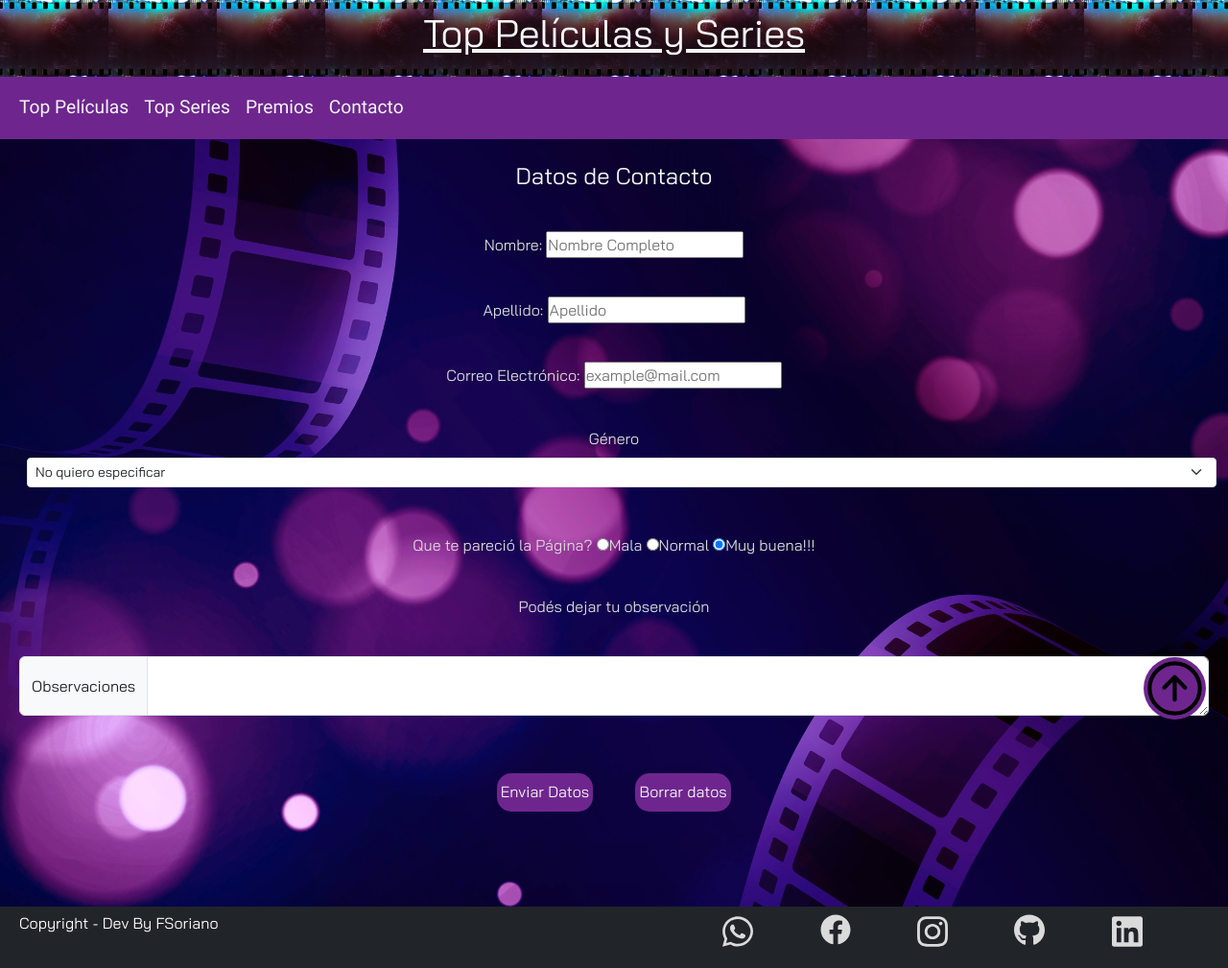
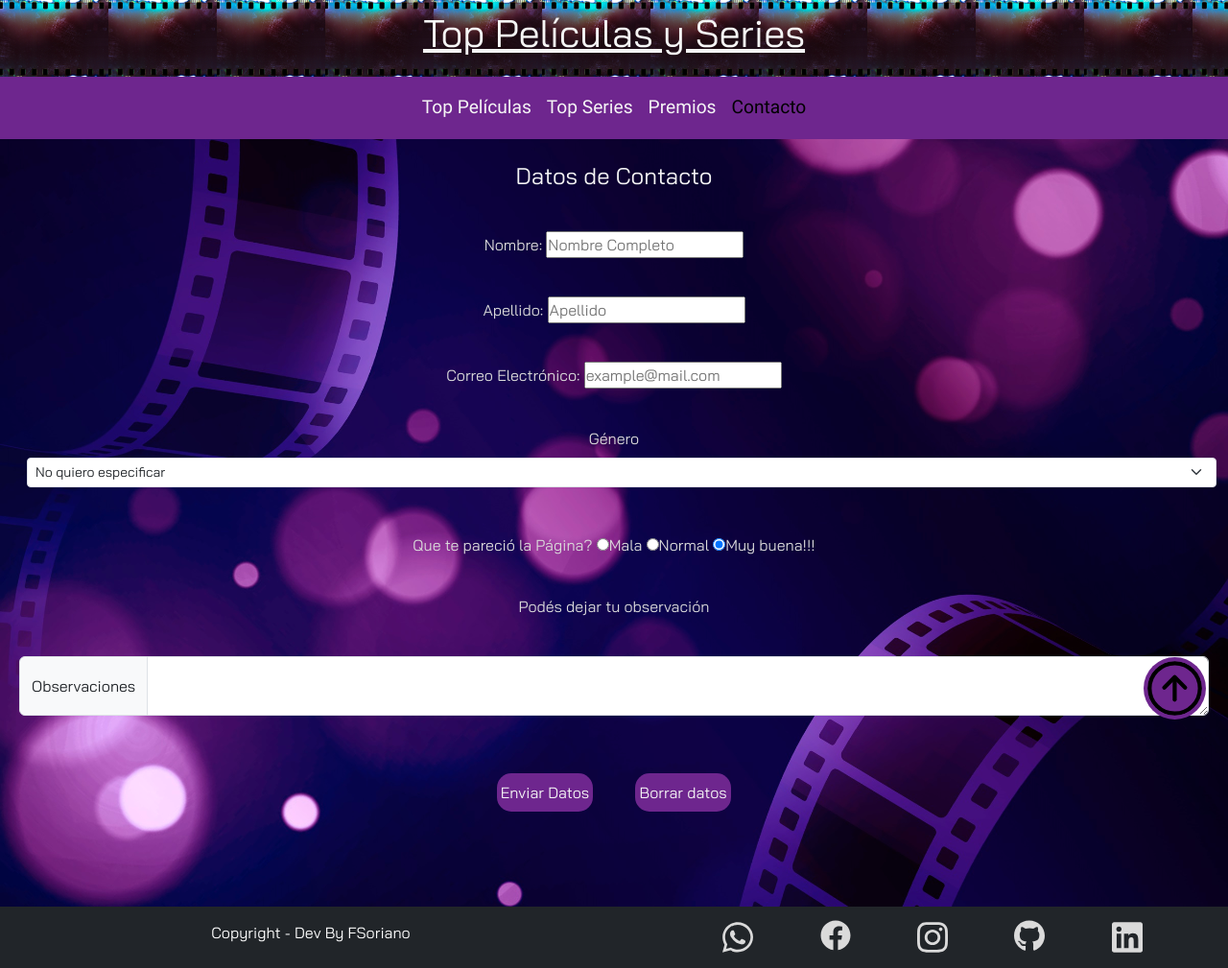
Before and after one commit to Maxonairos/TPS, a plain HTML site: page pages/contact.html in a window 1280 px wide. Shown: the whole page at 96% size. Drawn offline with nearby package versions, Linux system fonts and the light colour scheme.

Commit message:
-centrado de nav. -se agrega propiedad active segun el page.

```diff
--- a/pages/contact.html
+++ b/pages/contact.html
@@ -21,12 +21,12 @@
         <button class="navbar-toggler" type="button" data-bs-toggle="collapse" data-bs-target="#navbarNavAltMarkup" aria-controls="navbarNavAltMarkup" aria-expanded="false" aria-label="Botón de navegación">
         <span class="navbar-toggler-icon"></span>
         </button>
-        <div class="collapse navbar-collapse" id="navbarNavAltMarkup">
+        <div class="collapse navbar-collapse justify-content-center" id="navbarNavAltMarkup">
             <div class="navbar-nav">
                 <a class="nav-link h navSelec" href="./topMov.html">Top Películas</a>
                 <a class="nav-link h navSelec" href="./topSeries.html">Top Series</a>
                 <a class="nav-link h navSelec" href="./awards.html">Premios</a>
-                <a class="nav-link h navSelec" href="./contact.html">Contacto</a>
+                <a class="nav-link h navSelec active" href="./contact.html">Contacto</a>
             </div>
         </div>
         </div>
@@ -73,8 +73,8 @@
                             </div>
                         </div>
                         <div class="inputs">
-                            <input class="button h h3" type="submit" value="Enviar Datos">
-                            <input class="button h h3" type="reset" value="Borrar datos">
+                            <input class="button h" type="submit" value="Enviar Datos">
+                            <input class="button h" type="reset" value="Borrar datos">
                         </div>
                     </fieldset>
                 </form>
@@ -87,11 +87,11 @@
         </div>
     </main>
     <footer class="footer container-fluid d-flex bg-dark border-1 border-black p-2 m-auto">
-        <div class="container-fluid d-flex col-lg-6 col-md-4 bg-dark">
-            <h3 class="copyleft text-bg-dark">Copyright - Dev By FSoriano</p>
+        <div class="container-fluid d-flex col-lg-6 col-md-4 bg-dark justify-content-center">
+            <h3 class="copyleft text-bg-dark d-flex align-self-center">Copyright - Dev By FSoriano</p>
         </div>
-        <div class="container-fluid d-flex col-lg-6 col-md-4 bg-dark">
-            <ul class="d-flex justify-content-evenly col-12">
+        <div class="container-fluid d-flex col-lg-6 col-md-4 bg-dark align-self-center" >
+            <ul class="d-flex justify-content-evenly col-12 m-auto">
                 <li class="ico">
                     <a href="http://www.whatsapp.com/" target="_blank" rel="noopener">
                         <img src="../multimedia/svg/whatsapp.svg" alt="whatsapp">
@@ -116,6 +116,6 @@
             </ul>
         </div>
     </footer>
-    <script src="./js/bootstrap.min.js"></script>
+    <script src="../js/bootstrap.min.js"></script>
 </body>
 </html>
```
Also changed, not shown: index.html (+5 -5 lines), pages/awardSelected.html (+6 -6 lines), pages/awards.html (+6 -6 lines), pages/titleSelected.html (+5 -5 lines), pages/topMov.html (+6 -6 lines), pages/topSeries.html (+6 -6 lines).
